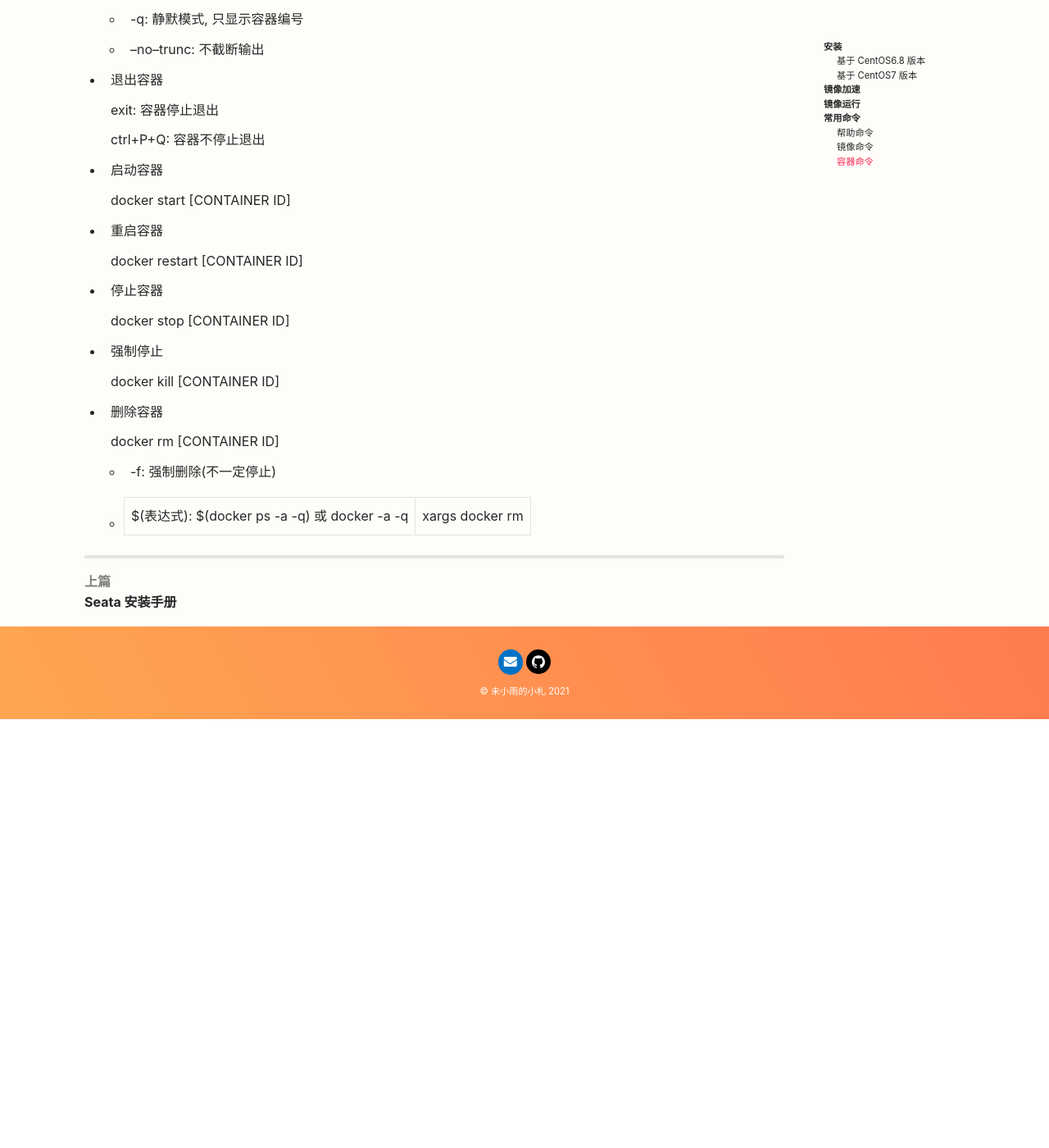
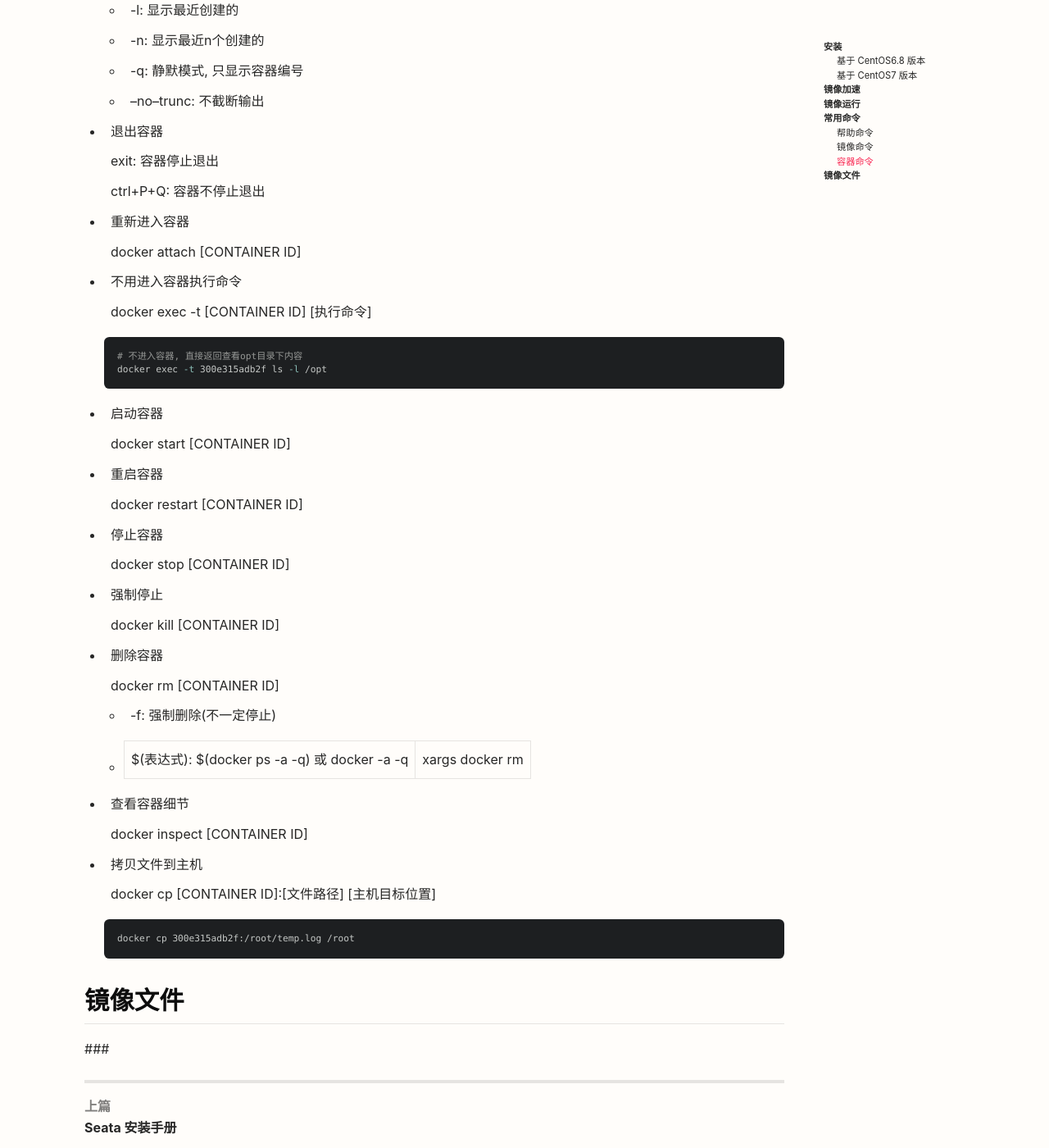
Before and after one commit to cloudland/cloudland.github.io, a Jekyll site: the page built from _posts/devops/2021-06-03-docker.md, in a window 1280 px wide and 1400 px high, scrolled down 6492 px. Shown: the whole window at 82% size. Built offline with Jekyll 4.4.1, drawn with Linux system fonts in a browser that asks for light colours; nearby versions of some CDN libraries; before the commit the page ends 7369 px from its top, so only the background shows below that; some of the changed text lies outside the part shown.

Commit message:
修改文件

````diff
--- a/_posts/devops/2021-06-03-docker.md
+++ b/_posts/devops/2021-06-03-docker.md
@@ -134,7 +134,7 @@ docker run hello-world
     |CREATED|创建时间|
     |SIZE|镜像大小|
 
-    ![运行结果](https://cloudland.github.io/assets/images/202106/docker-1.png){:.rounded}
+    ![运行结果](https://cloudland.github.io/assets/images/202106/docker-2.png){:.rounded}
 
 
 * 查找镜像
@@ -223,7 +223,11 @@ docker run hello-world
 # 运行并进入容器，并返回命令终端用于人机交互
 docker run -it 300e315adb2f
 
+# 后台运行容器
+docker run -d 300e315adb2f
 
+# 查看容器日志
+docker logs -f -t --tail 300e315adb2f
 ```
 
 * 列出运行的容器
@@ -245,6 +249,19 @@ docker run -it 300e315adb2f
   exit: 容器停止退出
 
   ctrl+P+Q: 容器不停止退出
+
+* 重新进入容器
+
+  docker attach [CONTAINER ID]
+
+* 不用进入容器执行命令
+
+  docker exec -t [CONTAINER ID] [执行命令]
+
+  ```shell
+  # 不进入容器, 直接返回查看opt目录下内容
+  docker exec -t 300e315adb2f ls -l /opt
+  ```
 
 * 启动容器
 
@@ -269,3 +286,19 @@ docker run -it 300e315adb2f
   * -f: 强制删除(不一定停止)
 
   * $(表达式): $(docker ps -a -q) 或 docker -a -q|xargs docker rm
+
+* 查看容器细节
+
+  docker inspect [CONTAINER ID]
+
+* 拷贝文件到主机
+
+  docker cp [CONTAINER ID]:[文件路径] [主机目标位置]
+
+  ```shell
+  docker cp 300e315adb2f:/root/temp.log /root
+  ```
+
+## 镜像文件
+
+###
````
